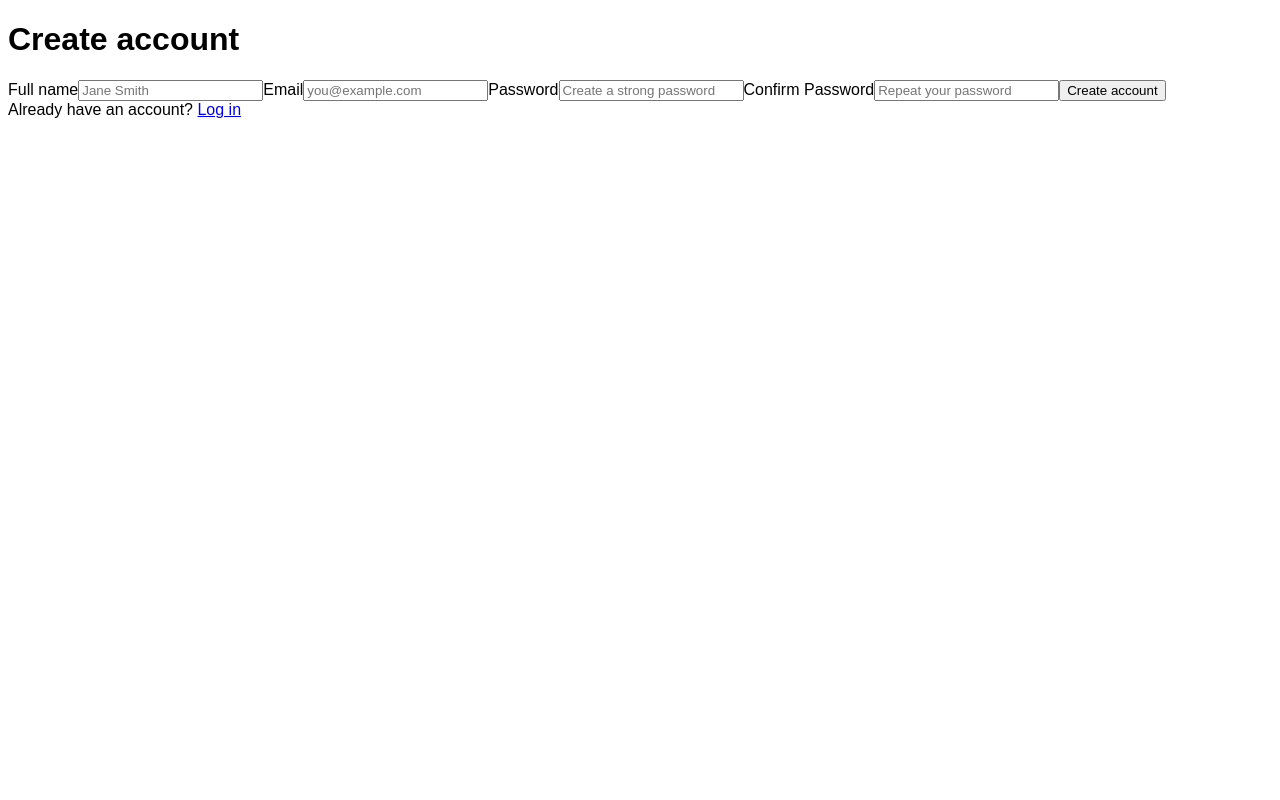
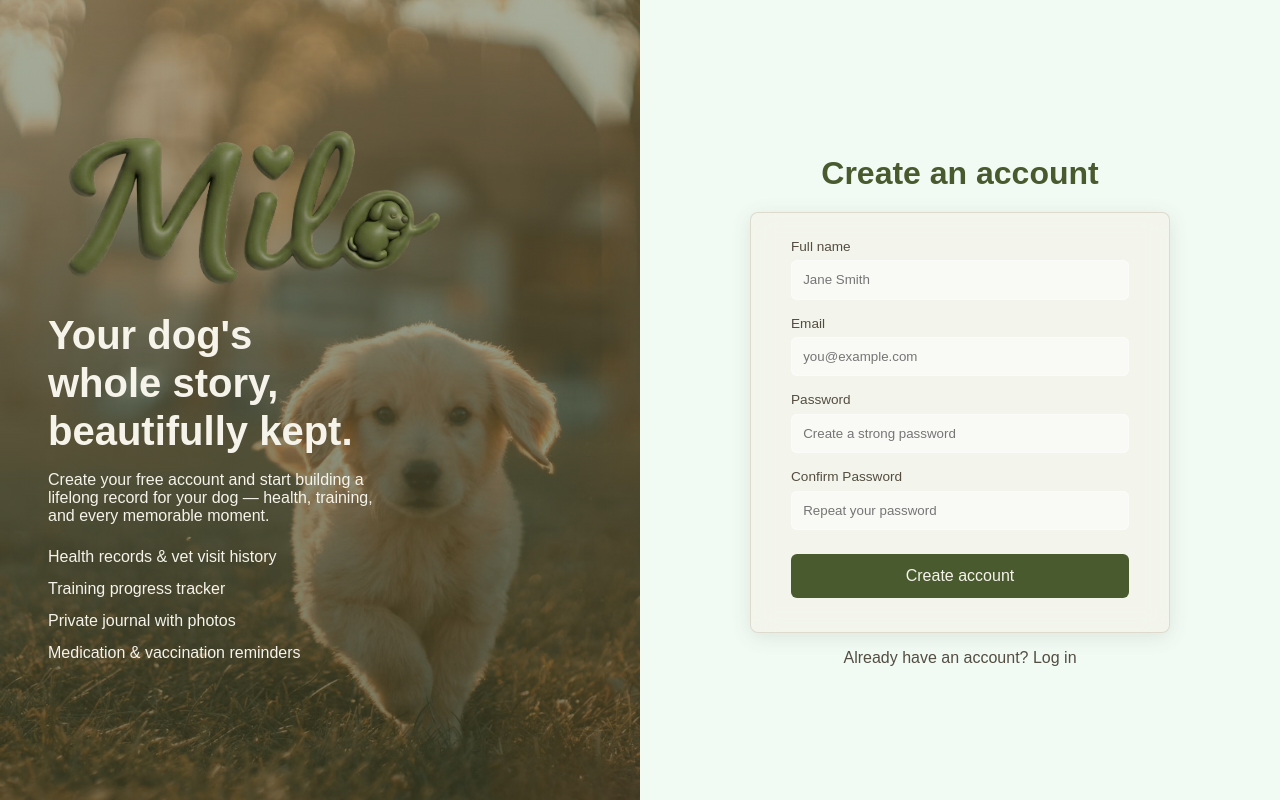
Before and after one commit to ddiaaaaanna/milo, a React (Vite) app in the folder client/: page /register in a window 1280 px wide. Built offline with nearby package versions, Linux system fonts and the light colour scheme.

Commit message:
design register page with reusable auth styles

```diff
--- a/client/src/index.css
+++ b/client/src/index.css
@@ -1,9 +1,38 @@
+:root {
+  --background-main: #f1fbf4;
+  --glass-border: 1px solid rgba(120, 100, 70, 0.18);
+  --glass-bg: rgba(245, 240, 230, 0.55);
+  --glass-bg-dark: rgba(110, 100, 80, 0.12);
+  --glass-bg-hover: rgba(245, 240, 230, 0.75);
+  --text-title: rgba(60, 55, 45, 0.95);
+  --text-dark: rgba(70, 62, 50, 0.92);
+  --text-main: rgba(120, 110, 95, 0.85);
+  --text-action-btn: rgba(245, 240, 230, 0.95);
+  --text-input: rgba(60, 55, 45, 0.85);
+  --border-radius: 8px;
+  --border-radius-sm: 6px;
+  --text-shadow: 0px 2px 4px rgba(0, 0, 0, 0.08);
+  --card-shadow: 0 4px 20px rgba(80, 70, 55, 0.12);
+  --card-shadow-md: 0 6px 30px rgba(80, 70, 55, 0.18);
+  --focus-outline: 2px solid rgba(120, 100, 70, 0.4);
+}
+
+a {
+  color: inherit;
+  text-decoration: none;
+}
+
 body {
   font-family: Arial, Helvetica, sans-serif;
+  margin: 0;
 }
 
 p {
   margin: 0;
+}
+
+li {
+  list-style: none;
 }
 
 .loader {
--- a/client/src/pages/Register/Register.css
+++ b/client/src/pages/Register/Register.css
@@ -0,0 +1,3 @@
+.auth-page--register {
+  --auth-bg-image: url("/register-photo.jpeg");
+}
--- a/client/src/pages/Register/Register.tsx
+++ b/client/src/pages/Register/Register.tsx
@@ -1,4 +1,5 @@
 import { Link, useNavigate } from "react-router-dom";
+import "../../styles/AuthStyles.css";
 import "./Register.css";
 import { useState, type SyntheticEvent } from "react";
 
@@ -49,7 +50,27 @@ function Register() {
 
   return (
     <>
-      <h1>Create account</h1>
+      <div className="auth-page auth-page--register">
+        <div className="auth-left">
+          <img src="/milo-logo.png" width={"400px"} />
+
+          <div className="text-part">
+            <h1>Your dog's whole story, beautifully kept.</h1>
+            <p>
+              Create your free account and start building a lifelong record for
+              your dog — health, training, and every memorable moment.
+            </p>
+            <ul>
+              <li>Health records & vet visit history</li>
+              <li>Training progress tracker</li>
+              <li>Private journal with photos</li>
+              <li>Medication & vaccination reminders</li>
+            </ul>
+          </div>
+        </div>
+
+        <div className="auth-right">
+          <h1>Create an account</h1>
 
           <form onSubmit={createUser}>
             <label htmlFor="register-name">Full name</label>
@@ -95,6 +116,8 @@ function Register() {
           <p>
             Already have an account? <Link to="/login">Log in</Link>
           </p>
+        </div>
+      </div>
     </>
   );
 }
--- /dev/null
+++ b/client/src/styles/AuthStyles.css
@@ -0,0 +1,151 @@
+.auth-page {
+  display: flex;
+  min-height: 100vh;
+}
+
+.auth-left {
+  position: relative;
+  width: 50%;
+  overflow: hidden;
+  display: flex;
+  flex-direction: column;
+  justify-content: center;
+  padding: 3rem;
+  box-sizing: border-box;
+}
+
+.auth-left::before {
+  content: "";
+  position: absolute;
+  inset: 0;
+  background:
+    linear-gradient(rgba(80, 90, 55, 0.5), rgba(45, 55, 30, 0.65)),
+    var(--auth-bg-image);
+  background-position: 90% 80%;
+  background-size: cover;
+  z-index: 0;
+}
+
+.auth-left > * {
+  position: relative;
+  z-index: 1;
+  color: #f5f3ea;
+}
+
+.auth-left h1 {
+  font-size: 2.5rem;
+  line-height: 1.2;
+  margin: 1rem 0;
+}
+
+.auth-left ul {
+  padding: 0;
+  line-height: 2;
+}
+
+.text-part {
+  width: 60%;
+}
+
+.auth-right {
+  width: 50%;
+  background-color: var(--background-main);
+  display: flex;
+  flex-direction: column;
+  justify-content: center;
+  align-items: center;
+  padding: 3rem;
+  box-sizing: border-box;
+}
+
+.auth-right h1 {
+  color: #4a5a2f;
+  margin-bottom: 20px;
+}
+
+.auth-right form {
+  box-sizing: border-box;
+  display: flex;
+  flex-direction: column;
+  width: 420px;
+  background: var(--glass-bg);
+  backdrop-filter: blur(12px);
+  -webkit-backdrop-filter: blur(12px);
+  border: var(--glass-border);
+  border-radius: var(--border-radius);
+  padding: 10px 40px;
+  box-shadow: var(--card-shadow);
+}
+
+.auth-right label {
+  color: var(--text-dark);
+  font-size: 0.85rem;
+  margin-bottom: 0.4rem;
+  margin-top: 1rem;
+}
+
+.auth-right input {
+  padding: 0.7rem;
+  border: 1px solid rgba(255, 255, 255, 0.4);
+  border-radius: var(--border-radius-sm);
+  background: rgba(255, 255, 255, 0.5);
+  color: var(--text-input);
+  outline: none;
+}
+
+.auth-right input:focus {
+  outline: var(--focus-outline);
+}
+
+.auth-right button {
+  margin: 1.5rem 0;
+  padding: 0.8rem;
+  border: none;
+  border-radius: var(--border-radius-sm);
+  background-color: #4a5a2f;
+  color: #f5f3ea;
+  cursor: pointer;
+  font-size: 1rem;
+}
+
+.auth-right button:hover {
+  background-color: #3a4a25;
+}
+
+.auth-right > p {
+  color: var(--text-dark);
+  margin-top: 1rem;
+}
+
+.auth-right > p > a:hover {
+  text-decoration: underline;
+}
+
+@media (max-width: 768px) {
+  .auth-page {
+    flex-direction: column;
+  }
+
+  .auth-left,
+  .auth-right {
+    width: 100%;
+  }
+
+  .auth-left {
+    min-height: 45vh;
+    padding: 2rem;
+  }
+
+  .text-part {
+    width: 100%;
+  }
+
+  .auth-right {
+    padding: 2rem 1rem;
+  }
+
+  .auth-right form {
+    width: 100%;
+    max-width: 400px;
+  }
+}
```
Also changed, not shown: client/public/milo-logo.png (added), client/public/register-photo.jpeg (added). Lines whose indentation alone changed are shown as unchanged.
